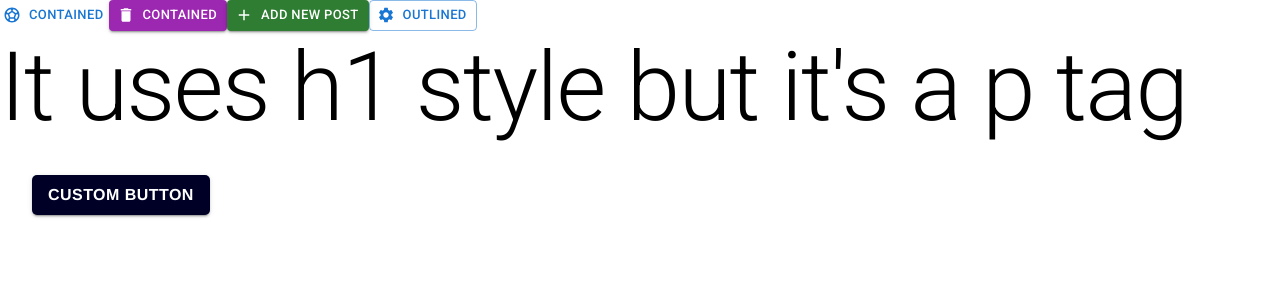
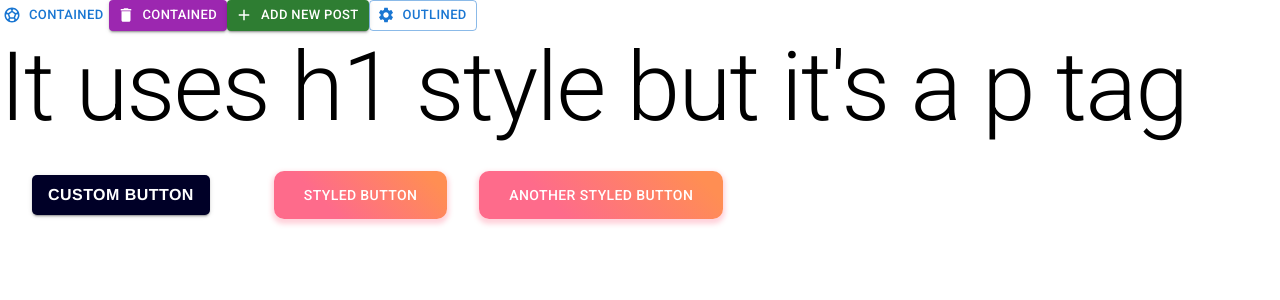
Before and after one commit to Harry-Yates/MUI, a React (Create React App) app: page / in a window 1280 px wide. Shown: the top 300 px of the page. Built offline with nearby package versions, Linux system fonts and the light colour scheme.

Commit message:
docs: :art: custom styles like a styled component

```diff
--- a/src/App.js
+++ b/src/App.js
@@ -1,7 +1,20 @@
-import { Button, Typography } from "@mui/material";
+import { Button, Typography, styled } from "@mui/material";
 import { Add, Settings, SportsSoccer, Delete } from "@mui/icons-material";
 
 function App() {
+
+const StyledButton = styled(Button)({
+  background: 'linear-gradient(45deg, #FE6B8B 30%, #FF8E53 90%)',
+  border: 0,
+  borderRadius: 10,
+  boxShadow: '0 3px 5px 2px rgba(255, 105, 135, .3)',
+  color: 'white',
+  height: 48,
+  padding: '0 30px',
+  marginLeft: "2rem",
+});
+
+
   return (
     <div className="App">
     <Button startIcon={<SportsSoccer />}  variant="text" size="small">Contained</Button>
@@ -40,6 +53,9 @@ It uses h1 style but it's a p tag
   Custom Button
 </Button>
 
+<StyledButton>Styled Button</StyledButton>
+<StyledButton>Another Styled Button</StyledButton>
+
     </div>
   )
 }
```
